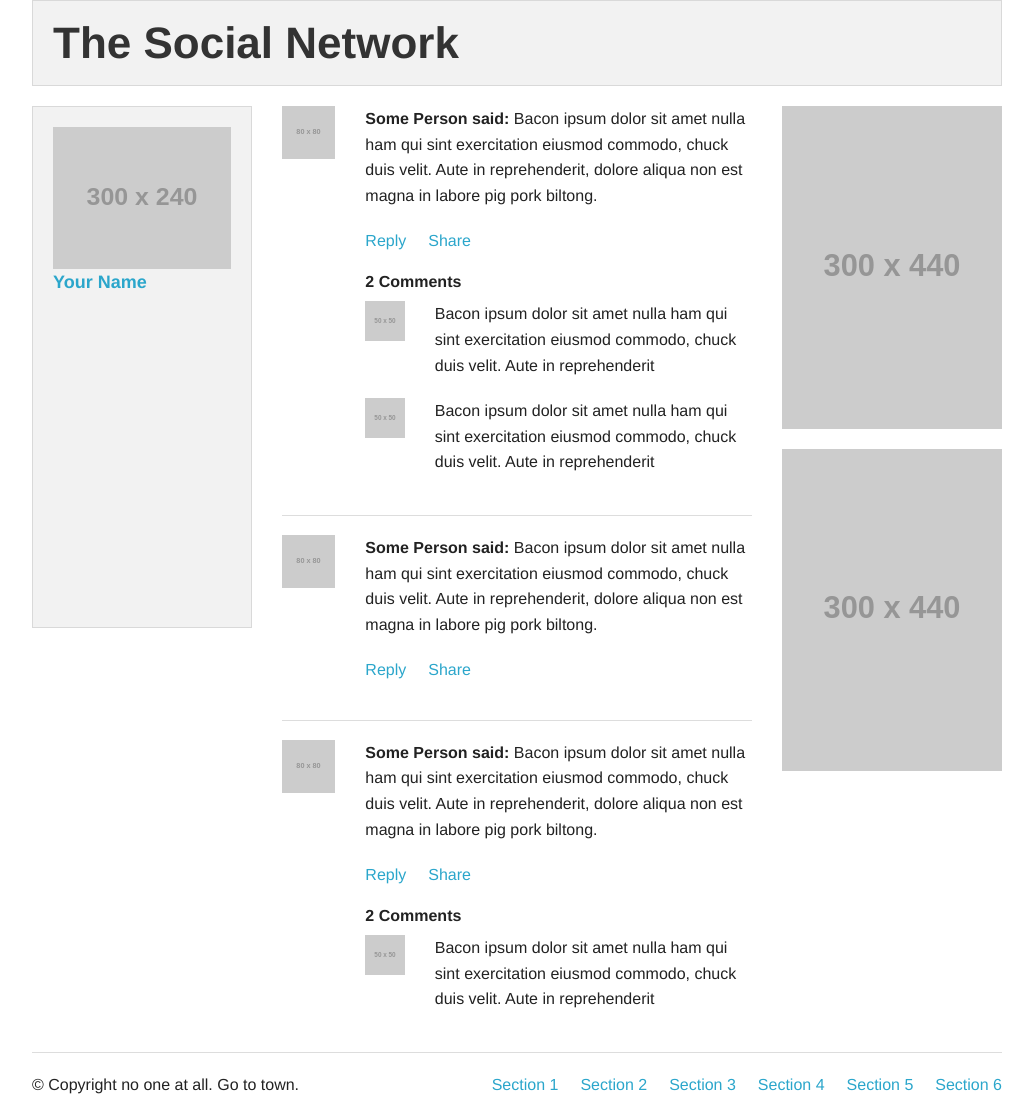
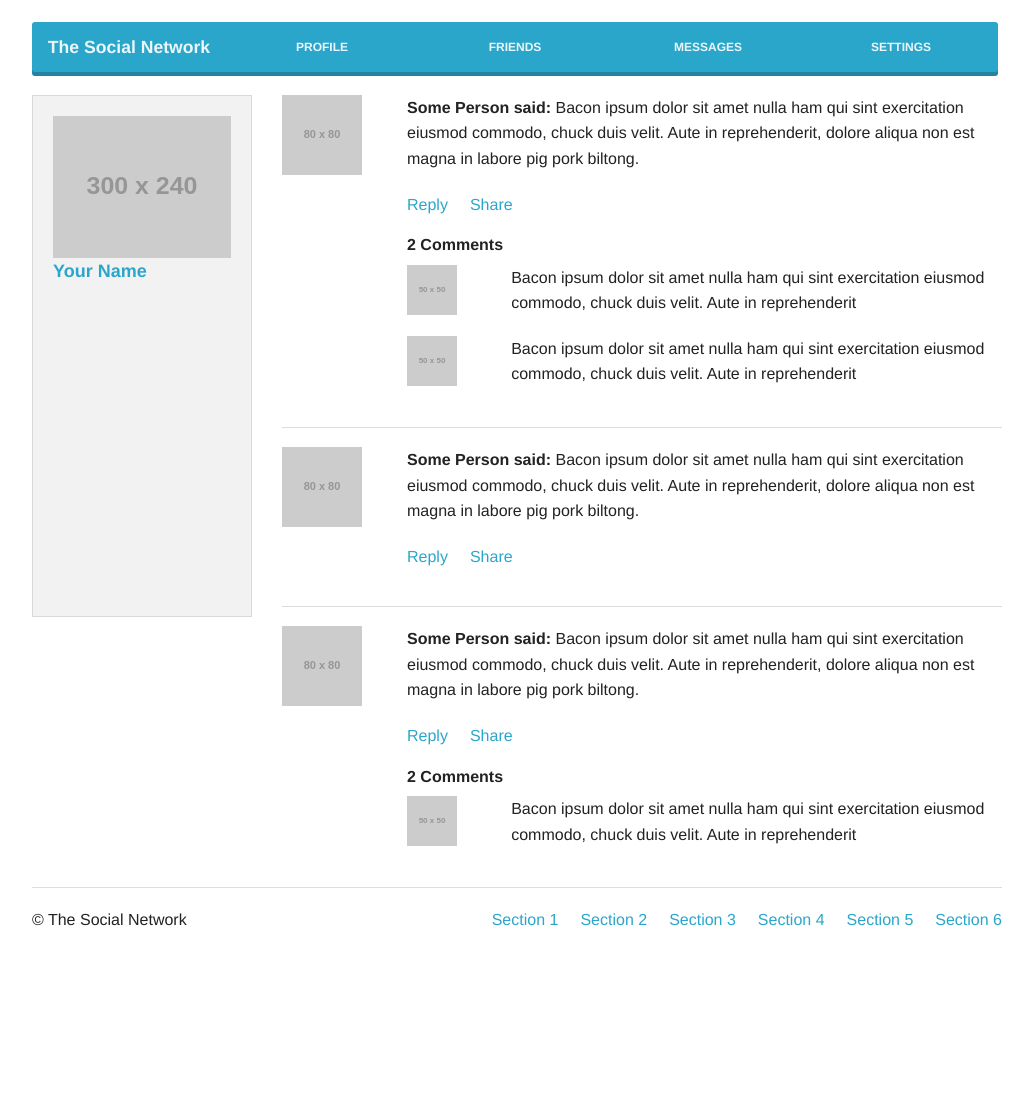
Before and after one commit to jdavis/socialnetwork, a Python web app: template newsfeed/templates/newsfeed/index.html in a window 1280 px wide. Shown: the whole page, without its empty margins (123-1156 px from the left). After the commit the page ends 926 px from the top, so only its background shows below. Run offline with Jinja, Linux system fonts and the light colour scheme; the template is opened without the code that fills it, so the values that code supplies are empty; grey boxes labelled with a size stand in for pictures from a placeholder-image service; some libraries are stand-ins or nearby versions.

Commit message:
Tidy up look

```diff
--- a/newsfeed/templates/newsfeed/index.html
+++ b/newsfeed/templates/newsfeed/index.html
@@ -35,7 +35,7 @@
 
     <!-- Main Feed -->
     <!-- This has been source ordered to come first in the markup (and on small devices) but to be to the right of the nav on larger screens -->
-    <div class="large-6 columns">
+    <div class="large-9 columns">
 
       <!-- Feed Entry -->
       <div class="row">
@@ -100,12 +100,5 @@
 
     </div>
 
-    <!-- Right Sidebar -->
-    <!-- On small devices this column is hidden -->
-    <aside class="large-3 columns hide-for-small">
-      <p><img src="http://placehold.it/300x440&text=[ad]" /></p>
-      <p><img src="http://placehold.it/300x440&text=[ad]" /></p>
-    </aside>
-
   </div>
 {% endblock %}
--- a/socialnetwork/static/css/app.css
+++ b/socialnetwork/static/css/app.css
@@ -1,27 +1,39 @@
-nav .button {
+.nav {
+    margin: 1.4em 0;
+}
+
+.nav .nav-element {
+    padding: 0;
+    margin: 0;
     border: 0;
-    background: #eb974e;
+    background: #2ba6cb;
     -webkit-box-shadow: 0;
     -moz-box-shadow: 0;
     box-shadow: 0;
     font-size: 0.75em;
-    color: rgba(255, 255, 255, 0.96);
-    text-transform: uppercase;
-    padding-top: 25px;
-    padding-bottom: 25px;
-    -webkit-box-shadow: 0px 4px 0px #a74d46;
-    -moz-box-shadow: 0px 4px 0px #a74d46;
-    box-shadow: 0px 4px 0px #a74d46;
+    color: rgba(255, 255, 255, 0.9);
+    -webkit-box-shadow: 0px 4px 0px #2284a1;
+    -moz-box-shadow: 0px 4px 0px #2284a1;
+    box-shadow: 0px 4px 0px #2284a1;
+    height: 50px;
+    line-height: 50px;
 }
 
-nav .button:hover {
-    background: #e88a37;
+.nav .nav-element.button.main {
+    font-size: 1.1em;
+    text-transform: none;
+    text-align: center;
+}
+
+.nav .nav-element.button {
+    text-transform: uppercase;
+}
+
+.nav .nav-element.button:hover {
+    background-color: #2284a1;
     color: white;
 }
 
-nav .button:active {
-    -webkit-box-shadow: 0px 4px 0px #a74d46;
-    -moz-box-shadow: 0px 4px 0px #a74d46;
-    box-shadow: 0px 4px 0px #a74d46;
-    background: #e78129;
+.nav .nav-element.button:active {
+    background-color: #2284a1;
 }
--- a/socialnetwork/templates/base.html
+++ b/socialnetwork/templates/base.html
@@ -16,9 +16,13 @@
 
     <div class="row">
         <div class="large-12 columns">
-            <div class="panel">
-                <h1>The Social Network</h1>
-            </div>
+            <ul class="nav button-group radius even-5">
+                <li><a class="nav-element main button" href="#">The Social Network</a></li>
+                <li><a class="nav-element button" href="#">Profile</a></li>
+                <li><a class="nav-element button" href="#">Friends</a></li>
+                <li><a class="nav-element button" href="#">Messages</a></li>
+                <li><a class="nav-element button" href="#">Settings</a></li>
+            </ul>
         </div>
     </div>
 
@@ -33,7 +37,7 @@
             <hr />
             <div class="row">
                 <div class="large-5 columns">
-                    <p>&copy; Copyright no one at all. Go to town.</p>
+                    <p>&copy; The Social Network</p>
                 </div>
                 <div class="large-7 columns">
                     <ul class="inline-list right">
```
